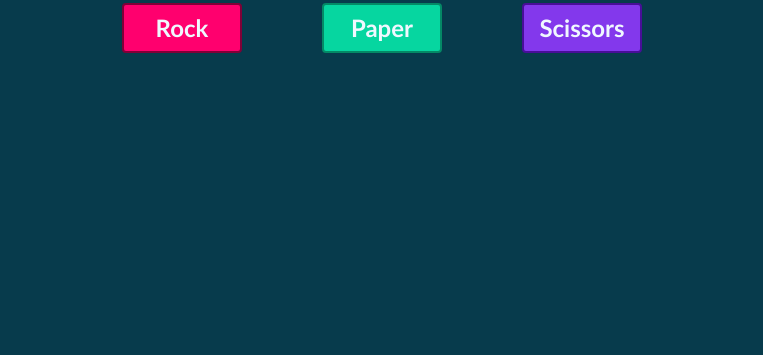
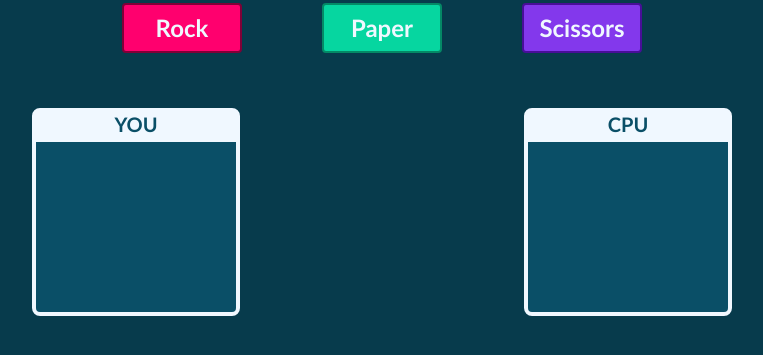
Before and after one commit to DB0807/RockPaperScissors, a plain HTML site: page index.html in a window 1280 px wide. Shown: the part 225-580 px from the top of the page, without its empty margins (258-1021 px from the left). Drawn offline with Linux system fonts and the light colour scheme.

Commit message:
Add divs to show selection

```diff
--- a/index.html
+++ b/index.html
@@ -6,7 +6,7 @@
     <meta name="viewport" content="width=device-width, initial-scale=1.0">
     <script src="script.js" defer></script>
     <link rel="stylesheet" href="styles.css">
-    <title>document</title>
+    <title>Rock Paper Scissors Game</title>
 </head>
 
 <body>
@@ -23,13 +23,15 @@
         <button class="scissors">Scissors</button>
     </div>
 </div>
-<div class="result">
-    <div class="scoreBoard">
-        <div class="playerScore"></div>
-        <div class="compScore"></div>
+<div class="selectionIcons">
+    <div class="icon">
+        <h4 class="iconHead">YOU</h4>
+    </div>
+    <div class="icon">
+        <h4 class="iconHead">CPU</h4>
     </div>
 </div>
-</div>
+<div class="outcome"></div>
 <div class="footer"></div>
 </body>
 </html>
--- a/styles.css
+++ b/styles.css
@@ -73,3 +73,29 @@ border: 2px solid #048966;
 background-color: #8338ec;
 border: 2px solid #480E98;
 }
+
+.selectionIcons {
+    display: flex;
+    justify-content: space-between;
+    width: 700px;
+}
+
+.icon {
+    border: 4px solid aliceblue;
+    width: 200px;
+    height: 200px;
+    border-radius: 8px;
+    background-color: #0A4F67;
+}
+
+.iconHead {
+    display: inline-block;
+    text-align: center;
+    font-family:'Gill Sans', 'Gill Sans MT', Calibri, 'Trebuchet MS', sans-serif;
+    color: #0A4F67;
+    background-color: aliceblue;
+    margin: 0;
+    width: 100%;
+    height: 30px;
+    font-size: 20px;
+}
```
